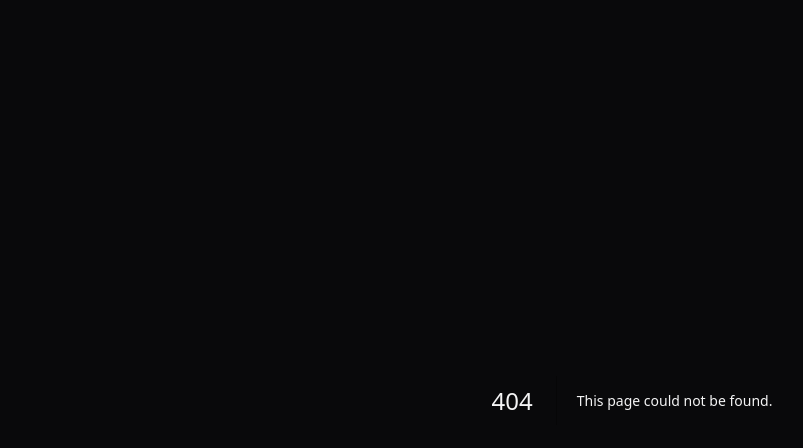
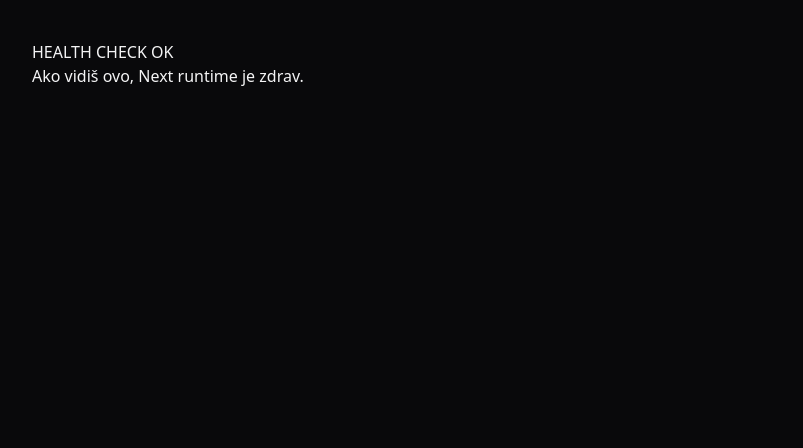
Before and after one commit to Pro-ma-r/TV-pretplate, a Next.js app: page /health in a window 1280 px wide. Before the commit this address had no page. Shown: the top 448 px of the page, without its empty margins (8-811 px from the left). Built offline with nearby package versions, Linux system fonts and the light colour scheme.

Commit message:
Create page.tsx

```diff
--- /dev/null
+++ b/src/app/health/page.tsx
@@ -0,0 +1,8 @@
+export default function HealthPage() {
+  return (
+    <div style={{ padding: 40 }}>
+      <h1>HEALTH CHECK OK</h1>
+      <p>Ako vidiš ovo, Next runtime je zdrav.</p>
+    </div>
+  );
+}
```
